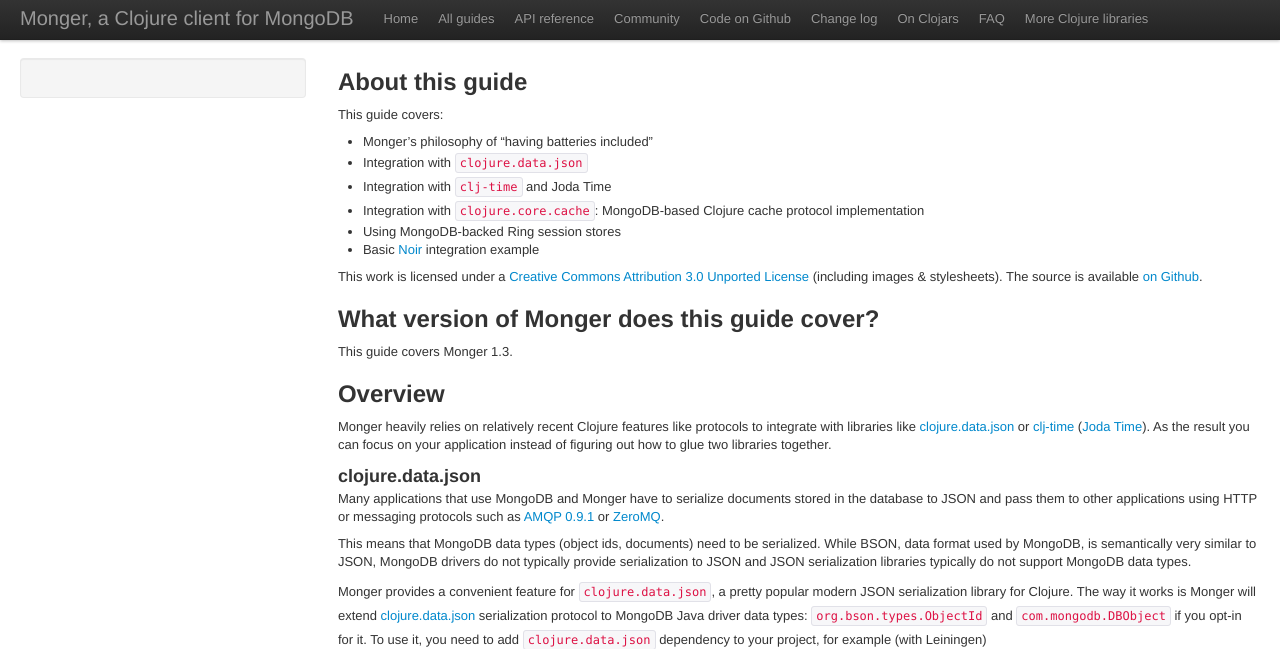
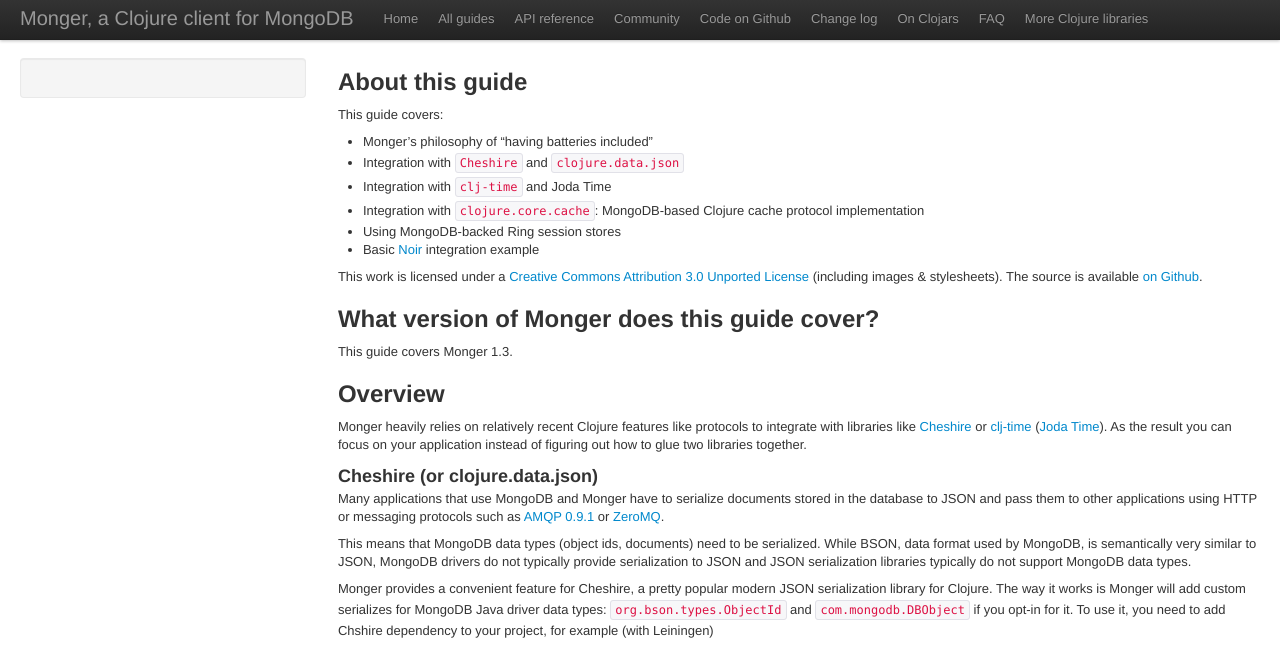
Before and after one commit to clojurewerkz/monger.docs, a Jekyll site: the page built from articles/integration.md, in a window 1280 px wide and 1400 px high. Shown: the top 649 px of the window. Built offline with Jekyll 4.4.1, drawn with Linux system fonts in a browser that asks for light colours; some web fonts are replaced; comment, search, counter and statistics services are not loaded; some of the changed text lies outside the part shown; grey boxes are pictures that could not be loaded.

Commit message:
Mention clojure.data.json 0.1.x version requirement, put Cheshire first and foremost

```diff
--- a/articles/integration.md
+++ b/articles/integration.md
@@ -8,7 +8,7 @@
 This guide covers:
 
  * Monger's philosophy of "having batteries included"
- * Integration with `clojure.data.json`
+ * Integration with `Cheshire` and `clojure.data.json`
  * Integration with `clj-time` and Joda Time
  * Integration with `clojure.core.cache`: MongoDB-based Clojure cache protocol implementation
  * Using MongoDB-backed Ring session stores
@@ -26,11 +26,11 @@
 ## Overview
 
 Monger heavily relies on relatively recent Clojure features like protocols to integrate with libraries like
-[clojure.data.json](http://github.com/clojure/data.json) or [clj-time](https://github.com/seancorfield/clj-time) ([Joda Time](http://joda-time.sourceforge.net/)). As the result you can focus on your
+[Cheshire](http://github.com/dakrone/cheshire) or [clj-time](https://github.com/seancorfield/clj-time) ([Joda Time](http://joda-time.sourceforge.net/)). As the result you can focus on your
 application instead of figuring out how to glue two libraries together.
 
 
-### clojure.data.json
+### Cheshire (or clojure.data.json)
 
 Many applications that use MongoDB and Monger have to serialize documents stored in the database to JSON and pass
 them to other applications using HTTP or messaging protocols such as [AMQP 0.9.1](http://bit.ly/amqp-model-explained) or [ZeroMQ](http://zeromq.org).
@@ -39,24 +39,28 @@
 MongoDB, is semantically very similar to JSON, MongoDB drivers do not typically provide serialization to JSON
 and JSON serialization libraries typically do not support MongoDB data types.
 
-Monger provides a convenient feature for `clojure.data.json`, a pretty popular modern JSON serialization library
-for Clojure. The way it works is Monger will extend [clojure.data.json](https://github.com/clojure/data.json) serialization protocol to MongoDB Java
+Monger provides a convenient feature for Cheshire, a pretty popular modern JSON serialization library
+for Clojure. The way it works is Monger will add custom serializes for MongoDB Java
 driver data types: `org.bson.types.ObjectId` and `com.mongodb.DBObject` if you opt-in for it.
-To use it, you need to add `clojure.data.json` dependency to your project, for example (with Leiningen)
+To use it, you need to add Chshire dependency to your project, for example (with Leiningen)
 
 {% gist 2f465e2e9c71ac9aaaef %}
-
 
 and then require `monger.json` namespace like so:
 
 {% gist 5f03c5acaa0b39cf7a09 %}
 
 when loaded, code in that namespace will extend necessary protocols and that's it. Then you can pass documents
-that contain object ids in them to JSON serialization functions of `clojure.data.json` and everything will
+that contain object ids in them to JSON serialization functions from `cheshire.custom` and everything will
 just work.
 
-This feature is optional: Monger does not depend on `clojure.data.json` and won't add unused dependencies
+This feature is optional: Monger does not depend on `Cheshire` or `clojure.data.json` and won't add unused dependencies
 to your project.
+
+#### clojure.data.json Version Compatibility
+
+Monger only works with `clojure.data.json` version `0.1.x`, as `0.2.0` completely breaks public API
+and supporting both versions will require more time to investigate.
 
 
 
```
Also changed, not shown: articles/getting_started.md (+13 -8 lines).
